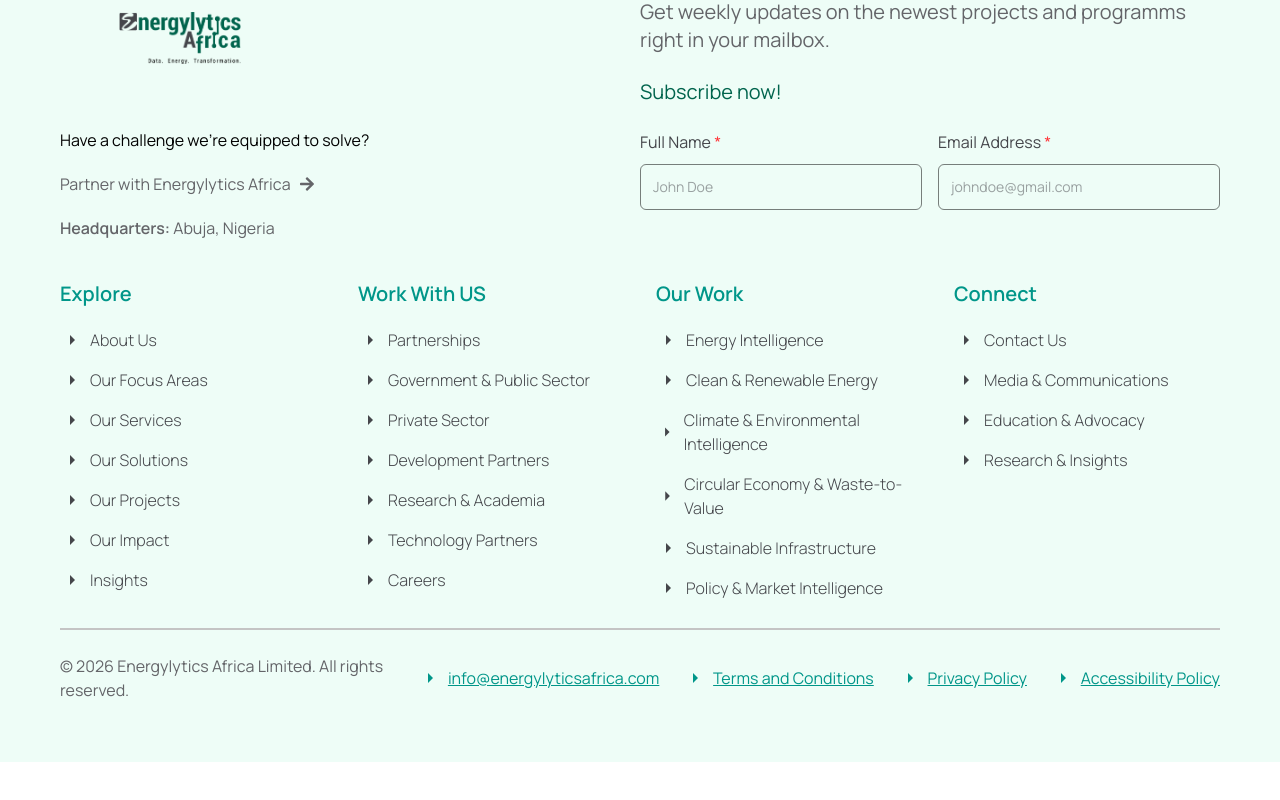
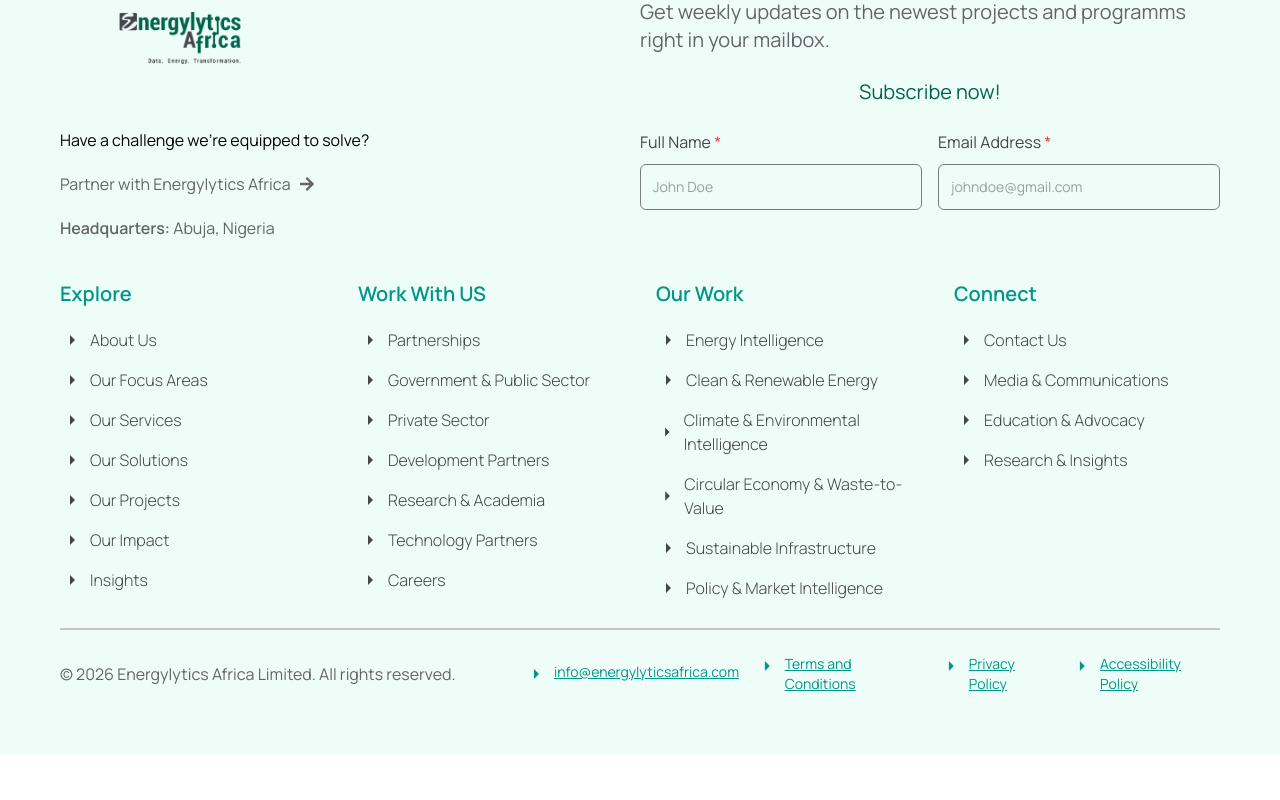
Before and after one commit to dev-riselabs/Energylytics, a React (Vite) app: page / in a window 1280 px wide. Shown: the part 10431-11231 px from the top of the page. Built offline with nearby package versions, Linux system fonts and the light colour scheme; a web font is replaced by a local one.

Commit message:
fixed ui

```diff
--- a/src/components/Footer.tsx
+++ b/src/components/Footer.tsx
@@ -79,7 +79,7 @@ function Footer() {
         <div className="flex flex-col gap-6 lg:w-1/2">
           <p className="text-base sm:text-xl text-slate50">Get weekly updates on the newest projects and programms right in your mailbox.
 </p>
-          <span className="text-base sm:text-xl text-green">Subscribe now!</span>
+          <button className="text-base sm:text-xl text-green cursor-pointer hover:text-green transition-all">Subscribe now!</button>
           <div className="flex flex-col gap-4 sm:flex-row">
             <div className="flex flex-col gap-2.5 flex-1">
               <label htmlFor="" className="text-slate text-base">Full Name <span className="text-red">*</span></label>
@@ -108,11 +108,11 @@ function Footer() {
       </div>
       </div>
 
-      <div className="flex flex-col gap-4 md:flex-row items-center md:justify-between">
-        <p className="text-sm sm:text-base text-slate50 text-center md:text-left">© 2026 Energylytics Africa Limited. All rights reserved.</p>
-        <div className="flex flex-col gap-4 md:flex-row md:justify-between items-center md:w-4/5">
+      <div className="grid grid-cols-1 md:grid-cols-3 xl:grid-cols-5  items-center md:justify-between">
+        <p className="text-sm sm:text-base text-slate50 text-center md:text-left md:col-span-1 xl:col-span-2">© 2026 Energylytics Africa Limited. All rights reserved.</p>
+        <div className="flex flex-col gap-4 md:flex-row md:justify-between items-center md:col-span-2 xl:col-span-3">
           {
-            footerLinks.map(link => <a key={link.label} href={link.href} className="text-sm sm:text-base underline text-green25 hover:text-green transition-all flex gap-1.5"><MdOutlineArrowRight className="w-6 h-6" /> {link.label}</a>)
+            footerLinks.map(link => <a key={link.label} href={link.href} className="text-sm underline text-green25 hover:text-green transition-all flex gap-1.5"><MdOutlineArrowRight className="w-6 h-6" /> {link.label}</a>)
           }
         </div>
       </div>
```
